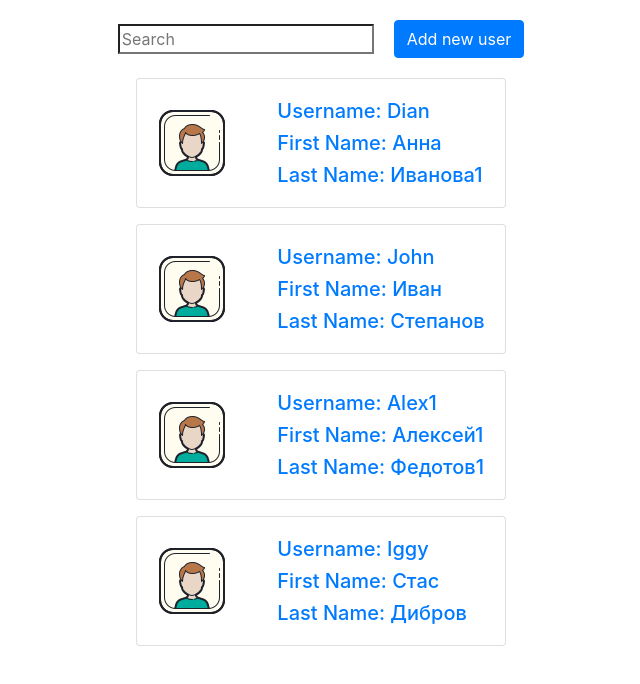
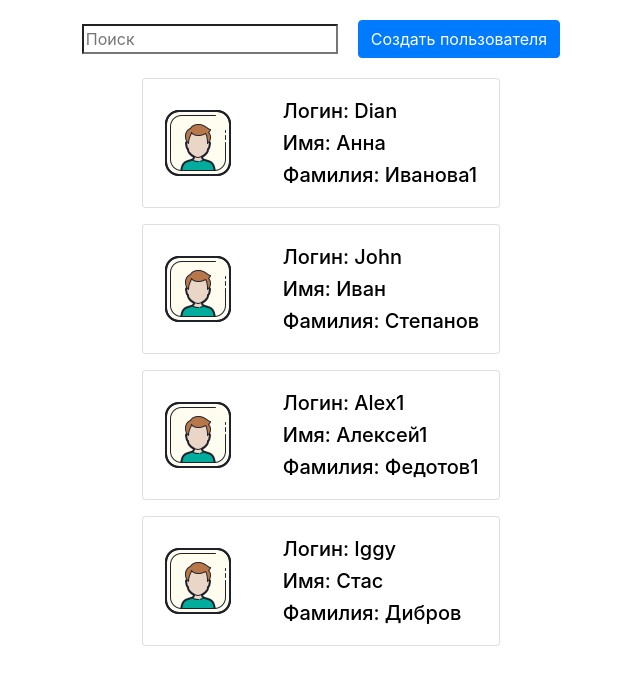
Before and after one commit to Anatoliy-1986/users-list, a React (Create React App) app: page / in a window 1280 px wide. Shown: the top 684 px of the page, without its empty margins (319-959 px from the left). Built offline with nearby package versions, Linux system fonts and the light colour scheme; data requests are answered from the project's data file.

Commit message:
refactored users list

```diff
--- a/src/components/UsersList/UsersList.module.scss
+++ b/src/components/UsersList/UsersList.module.scss
@@ -22,13 +22,6 @@
   padding: 20px 0 0;
 }
 
-.imageWrapper {
-  display: flex;
-  align-items: center;
-  justify-content: center;
-  margin-left: 20px;
+.loader {
+  margin-top: 100px;
 }
-
-h5 {
-  white-space: nowrap;
-}
--- /dev/null
+++ b/src/components/UsersList/components/UserItem.module.scss
@@ -0,0 +1,14 @@
+.imageWrapper {
+  display: flex;
+  align-items: center;
+  justify-content: center;
+  margin-left: 20px;
+}
+
+.link {
+  color: black;
+}
+
+h5 {
+  white-space: nowrap;
+}
--- /dev/null
+++ b/src/components/UsersList/components/UserItem.tsx
@@ -0,0 +1,34 @@
+import { Link } from "react-router-dom";
+import styles from "./UserItem.module.scss";
+import React from "react";
+import { IUsers } from "../../../store/users/users.type";
+
+export const UserItem = (user: IUsers) => {
+  return (
+    <>
+      <Link to={`contacts/${user.id}`} key={user.id} className={styles.link}>
+        <li>
+          <div className="card mb-3">
+            <div className="row g-0">
+              <div className={styles.imageWrapper}>
+                <img
+                  width={100}
+                  height={100}
+                  src="/user.png"
+                  alt="user image"
+                />
+              </div>
+              <div className="col-md-8">
+                <div className="card-body">
+                  <h5 className="card-text">Логин: {user.userName}</h5>
+                  <h5 className="card-text">Имя: {user.firstName}</h5>
+                  <h5 className="card-text">Фамилия: {user.lastName}</h5>
+                </div>
+              </div>
+            </div>
+          </div>
+        </li>
+      </Link>
+    </>
+  );
+};
--- a/src/components/UsersList/index.tsx
+++ b/src/components/UsersList/index.tsx
@@ -2,34 +2,10 @@ import React, { useEffect, useState } from "react";
 
 import { Link } from "react-router-dom";
 
+import { UserItem } from "./components/UserItem";
 import styles from "./UsersList.module.scss";
 
-import {
-  useDeleteUserMutation,
-  useGetUsersQuery,
-} from "../../store/users/users.api";
-import { IUsers } from "../../store/users/users.type";
-
-// const usersData = [
-//   {
-//     id: 1,
-//     userName: "Alex",
-//     firstName: "Алексей",
-//     lastName: "Федотов",
-//   },
-//   {
-//     id: 2,
-//     userName: "Dian",
-//     firstName: "Анна",
-//     lastName: "Иванова",
-//   },
-//   {
-//     id: 3,
-//     userName: "John",
-//     firstName: "Иван",
-//     lastName: "Степанов",
-//   },
-// ];
+import { useGetUsersQuery } from "../../store/users/users.api";
 
 export const UsersList = () => {
   const [searchValue, setSearchValue] = useState("");
@@ -46,73 +22,38 @@ export const UsersList = () => {
 
   return (
     <section className={styles.root}>
-      {isLoading ? (
-        "Loading..."
-      ) : error ? (
-        <div>error</div>
-      ) : (
-        <>
       <header className={styles.header}>
         <form id="search-form" role="search">
           <input
             id="q"
             aria-label="Search contacts"
-                placeholder="Search"
+            placeholder="Поиск"
             type="search"
             name="q"
             onChange={(e) => setSearchValue(e.target.value)}
             value={searchValue}
           />
-              <div id="search-spinner" aria-hidden hidden={true} />
         </form>
-            <form method="post">
         <Link to={`contacts/newUser`}>
-                <button className="btn btn-primary">Add new user</button>
+          <button className="btn btn-primary">Создать пользователя</button>
         </Link>
-            </form>
       </header>
+      {isLoading ? (
+        <div className={styles.loader}>Loading...</div>
+      ) : error ? (
+        <div>Ошибка</div>
+      ) : (
         <nav>
           <ul className={styles.list}>
-              {users?.length !== undefined && users.length > 0 ? (
+            {users?.length ? (
               users.map((item) => {
-                  return (
-                    <Link to={`contacts/${item.id}`} key={item.id}>
-                      <li>
-                        <div className="card mb-3">
-                          <div className="row g-0">
-                            <div className={styles.imageWrapper}>
-                              <img
-                                width={100}
-                                height={100}
-                                src="/user.png"
-                                alt="user image"
-                              />
-                            </div>
-                            <div className="col-md-8">
-                              <div className="card-body">
-                                <h5 className="card-text">
-                                  Username: {item.userName}
-                                </h5>
-                                <h5 className="card-text">
-                                  First Name: {item.firstName}
-                                </h5>
-                                <h5 className="card-text">
-                                  Last Name: {item.lastName}
-                                </h5>
-                              </div>
-                            </div>
-                          </div>
-                        </div>
-                      </li>
-                    </Link>
-                  );
+                return <UserItem key={item.id} {...item} />;
               })
             ) : (
               <div>Поиск пуст</div>
             )}
           </ul>
         </nav>
-        </>
       )}
     </section>
   );
```
Lines whose indentation alone changed are shown as unchanged.
